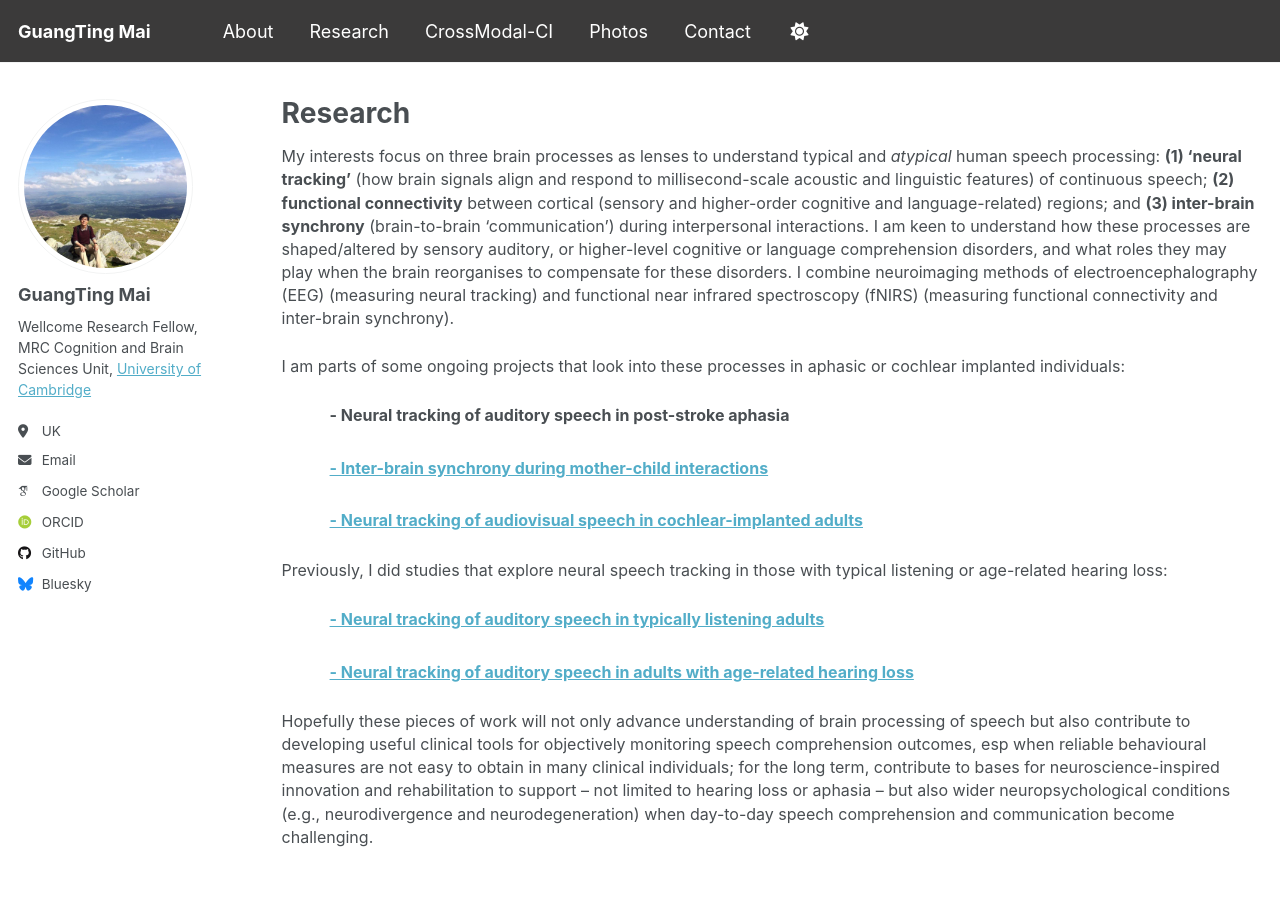
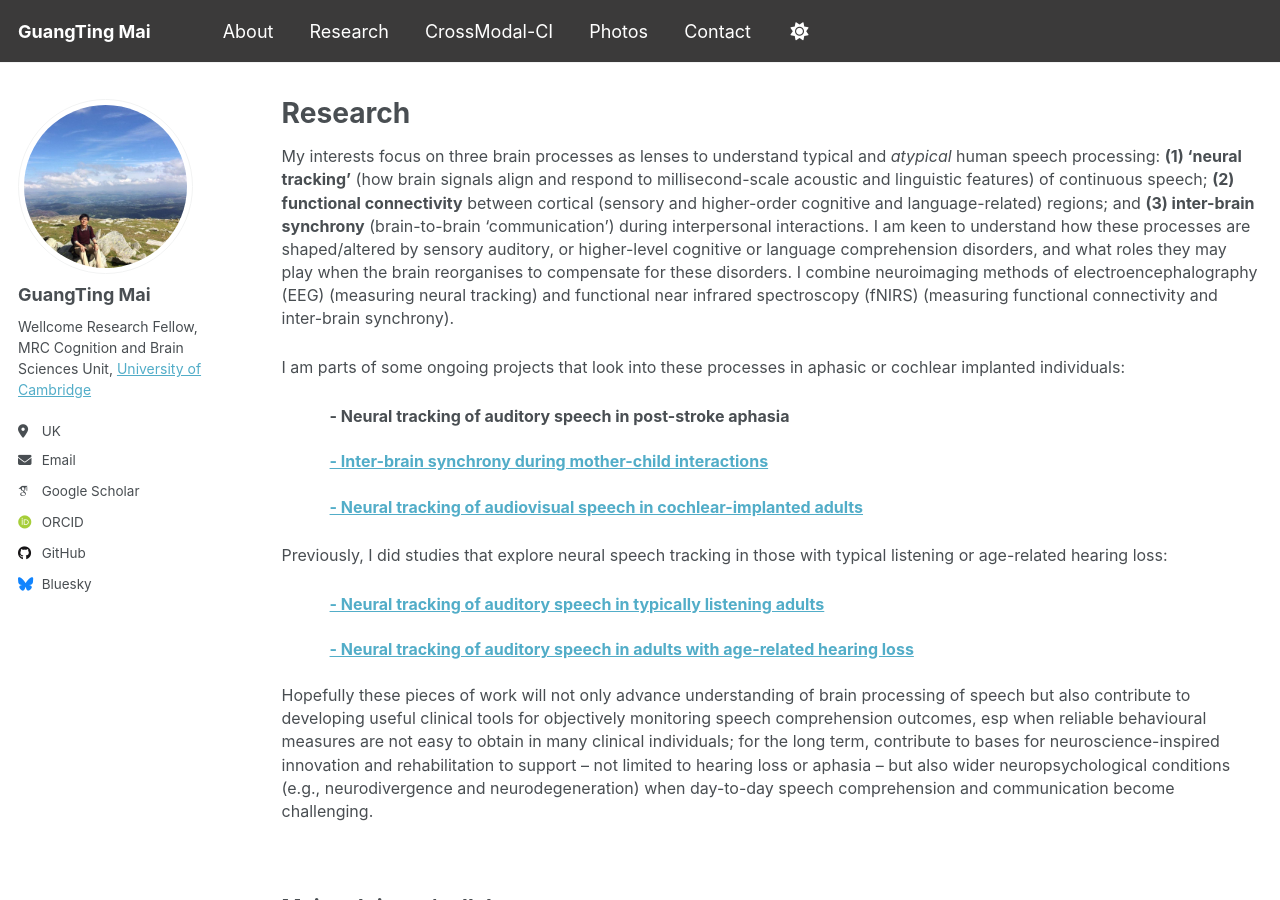
Before and after one commit to guangtingmai/guangtingmai.github.io, a Jekyll site: the page built from _pages/research.html, in a window 1280 px wide and 900 px high. Built offline with Jekyll 4.4.1, drawn with Linux system fonts in a browser that asks for light colours; some web fonts are replaced.

Commit message:
Update research.html

```diff
--- a/_pages/research.html
+++ b/_pages/research.html
@@ -12,16 +12,16 @@
   and what roles they may play when the brain reorganises to compensate for these disorders. I combine neuroimaging methods of
   electroencephalography (EEG) (measuring neural tracking) and functional near infrared spectroscopy (fNIRS)
   (measuring functional connectivity and inter-brain synchrony).</span></p>
-<p><span style="font-size: 12pt;line-height: 1.5;display: block;margin-bottom: 0.15vh">I am parts of some ongoing projects that look into these processes in aphasic or cochlear implanted individuals:</span></p>
+<p><span style="font-size: 12pt;line-height: 1.7;display: block;margin-bottom: 0.15vh">I am parts of some ongoing projects that look into these processes in aphasic or cochlear implanted individuals:</span></p>
 <p>
-  <span style="font-size: 12pt;line-height: 1.8;display: block;margin-bottom: 0.05vh">&emsp;&emsp;&emsp;<strong>- Neural tracking of auditory speech in post-stroke aphasia</strong></span></p>
-  <span style="font-size: 12pt;line-height: 1.8;display: block;margin-bottom: 0.05vh">&emsp;&emsp;&emsp;<a href="https://guangtingmai.github.io/interbrain-sync/"><strong>- Inter-brain synchrony during mother-child interactions</strong></a></span></p>
-  <span style="font-size: 12pt;line-height: 1.8;display: block;margin-bottom: 0.15vh">&emsp;&emsp;&emsp;<a href="https://guangtingmai.github.io/crossmodal-ci/"><strong>- Neural tracking of audiovisual speech in cochlear-implanted adults</strong></a></span>
+  <span style="font-size: 12pt;line-height: 1.4;display: block;margin-bottom: 0.05vh">&emsp;&emsp;&emsp;<strong>- Neural tracking of auditory speech in post-stroke aphasia</strong></span></p>
+  <span style="font-size: 12pt;line-height: 1.4;display: block;margin-bottom: 0.05vh">&emsp;&emsp;&emsp;<a href="https://guangtingmai.github.io/interbrain-sync/"><strong>- Inter-brain synchrony during mother-child interactions</strong></a></span></p>
+  <span style="font-size: 12pt;line-height: 1.4;display: block;margin-bottom: 0.15vh">&emsp;&emsp;&emsp;<a href="https://guangtingmai.github.io/crossmodal-ci/"><strong>- Neural tracking of audiovisual speech in cochlear-implanted adults</strong></a></span>
 </p>
-<p><span style="font-size: 12pt;line-height: 1.5;display: block;margin-bottom: 0.15vh">Previously, I did studies that explore neural speech tracking in those with typical listening or age-related hearing loss:</span></p>
+<p><span style="font-size: 12pt;line-height: 1.7;display: block;margin-bottom: 0.15vh">Previously, I did studies that explore neural speech tracking in those with typical listening or age-related hearing loss:</span></p>
 <p>
-  <span style="font-size: 12pt;line-height: 1.8;display: block;margin-bottom: 0.05vh">&emsp;&emsp;&emsp;<a href="https://guangtingmai.github.io/neuraltrack-typical/"><strong>- Neural tracking of auditory speech in typically listening adults</strong></a></span></p>
-  <span style="font-size: 12pt;line-height: 1.8;display: block;margin-bottom: 0.25vh">&emsp;&emsp;&emsp;<a href="https://guangtingmai.github.io/neuraltrack-hearingloss/"><strong>- Neural tracking of auditory speech in adults with age-related hearing loss</strong></a></span>
+  <span style="font-size: 12pt;line-height: 1.4;display: block;margin-bottom: 0.05vh">&emsp;&emsp;&emsp;<a href="https://guangtingmai.github.io/neuraltrack-typical/"><strong>- Neural tracking of auditory speech in typically listening adults</strong></a></span></p>
+  <span style="font-size: 12pt;line-height: 1.4;display: block;margin-bottom: 0.25vh">&emsp;&emsp;&emsp;<a href="https://guangtingmai.github.io/neuraltrack-hearingloss/"><strong>- Neural tracking of auditory speech in adults with age-related hearing loss</strong></a></span>
 </p>
 <p><span style="font-size: 12pt;line-height: 1.45;display: block;margin-bottom: 0.15vh">Hopefully these pieces of work will not only advance
   understanding of brain processing of speech but also contribute to developing useful clinical tools for objectively monitoring speech
```
